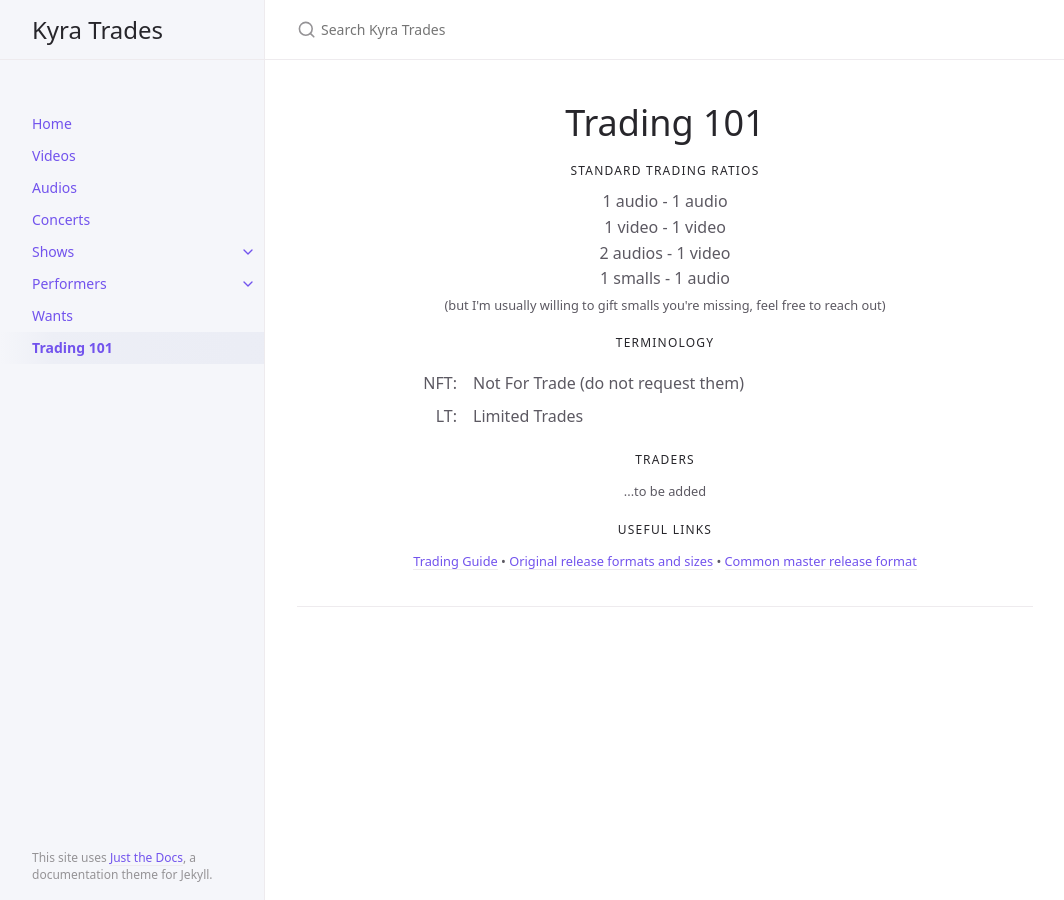
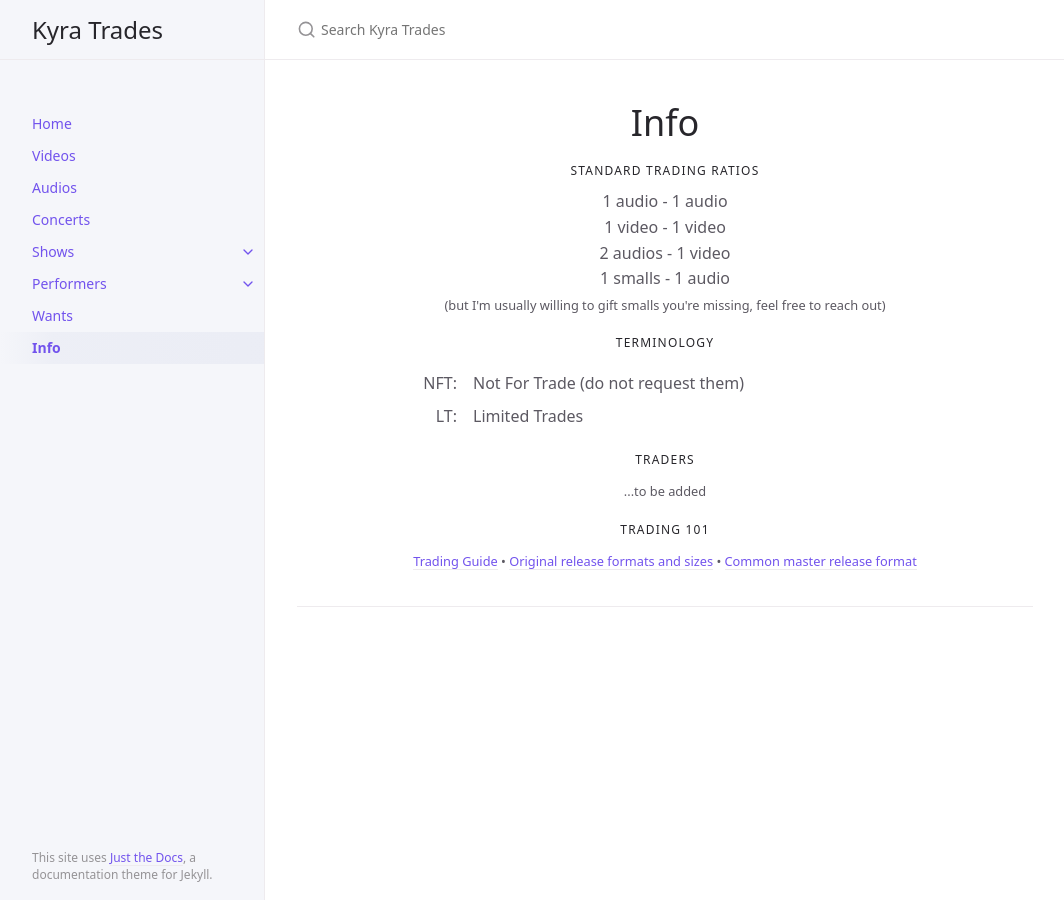
Before and after one commit to kyratrades/kyratrades.github.io, a Jekyll site: the page built from docs/info.md, in a window 1280 px wide. Shown: the whole page, without its empty margins (107-1171 px from the left). Built offline with Jekyll 4.4.1, drawn with Linux system fonts in a browser that asks for light colours.

Commit message:
Update and rename trading-101.md to info.md

```diff
--- a/docs/trading-101.md
+++ b/docs/info.md
@@ -1,11 +1,11 @@
 ---
 layout: default
-title: Trading 101
+title: Info
 nav_order: 8
-permalink: /trading-101
+permalink: /info
 ---
 
-# Trading 101
+# Info
 {: .no_toc }
 
 ### Standard trading ratios
@@ -28,6 +28,6 @@ LT
 
 <p align="center"><small>...to be added</small></p>
 
-### Useful Links
+### Trading 101
 
 <center><small><a href="https://sassyguide.weebly.com">Trading Guide</a> • <a href="https://master-releases.carrd.co">Original release formats and sizes</a> • <a href="https://docs.google.com/document/d/1VGVfTxjyPAbHXa_0Bxi396V-sGPJTFoeNGSmZGqC9aw/edit?usp=sharing">Common master release format</a></small></center>
```
